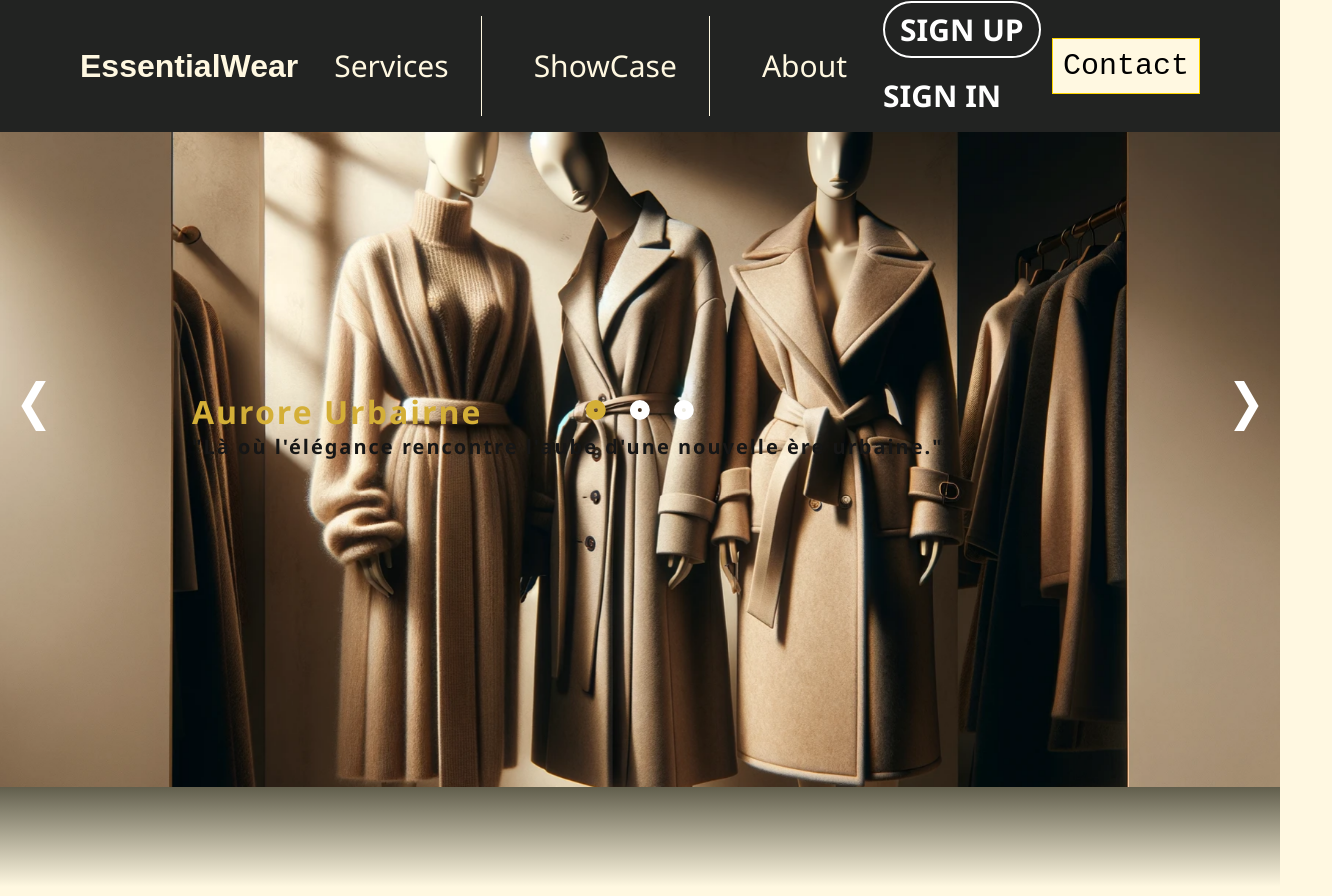
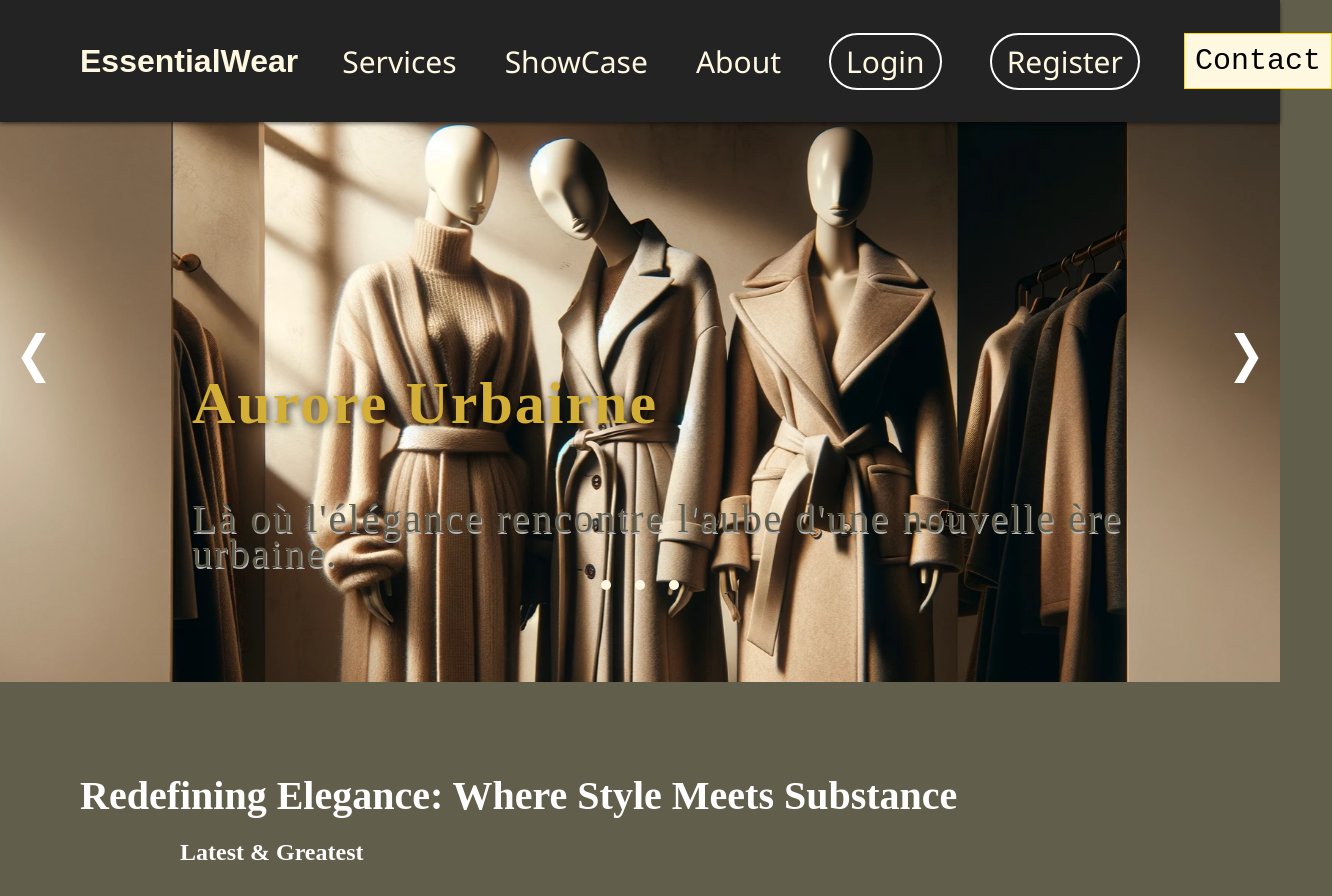
Before and after one commit to BdeB-Org/tp-1-partie1-tp1-karl-yasser, a plain HTML site: page index.html in a window 1280 px wide. Shown: the top 896 px of the page, 1332 px wide, since content can reach past the window. Drawn offline with nearby package versions, Linux system fonts and the light colour scheme; a web font is replaced by a local one.

Commit message:
Okay so on the main i did a little clean up
Added the product img, change a couple of corrupted class plus added the product content..

```diff
--- a/css/commun.css
+++ b/css/commun.css
@@ -1,107 +1,95 @@
 @import url('https://fonts.googleapis.com/css2?family=Kode+Mono:wght@500&display=swap');
 
 
-/*Nav Bar*/
+body {
+    margin: 0;
+    padding: 0;
+    background-color: #615e4c;
+}
 
-li,
-a,
-button {
+header {
+    position: relative;
+    display: flex;
+    align-items: center;
+    width: 100%;
+    background-color: #222322;
+    box-shadow: 0 2px 4px rgba(0, 0, 0, 0.5);
+    z-index: 2;
+}
 
+nav {
+    display: flex;
+    justify-content: space-between;
+    align-items: center;
+    margin-right: 10vh;
+    width: 100%;
+    margin-left: 10vh;
+}
+
+.nav_links {
+    display: flex;
+    justify-content: center;
+    padding: 0 20px;
+    list-style: none;
+    /* Removes bullet points from the list */
+}
+
+
+.nav_links li {
+    margin-left: 3vh;
+    margin-right: 3vh;
+
+}
+
+.nav_links a:hover {
+    color: #D4AF37;
+    /* Change la couleur au survol */
+    transition: color 0.3s ease-in-out;
+}
+
+/* Si vous souhaitez également un effet sur les boutons */
+.cta button:hover {
+    background-color: #222322;
+    /* Change la couleur de fond au survol */
+    color: #FFF8E1;
+    /* Change la couleur du texte au survol */
+    border-color: #D4AF37;
+    /* Change la couleur de la bordure au survol */
+    transition: background-color 0.3s ease-in-out, color 0.3s ease-in-out;
+    /* Transition douce pour les changements */
+}
+
+.logo-essential a:hover {
+    color: #D4AF37;
+    /* Change la couleur du texte au survol */
+    text-decoration: underline;
+    /* Ajoute un soulignement */
+    transition: color 0.3s ease-in-out;
+    /* Assure une transition douce */
+}
+
+
+.cta button {
+    right: 10vh;
+    display: flex;
+    background-color: #FFF8E1;
+    z-index: 3;
+    align-self: flex-end;
+    padding: 10px;
+    border: 1px solid #FFD700;
     font-family: "Kode Mono", monospace;
     font-size: 30px;
     font-weight: 500;
     font-style: normal;
 }
 
-nav {
-    display: flex;
-    flex-direction: row;
-    width: 100%;
-    margin-left: 10vh;
-    height: auto;
-    align-items: center;
-    font-family: "Protest Revolution", sans-serif;
-    line-height: 10vh;
 
 
 
 
 
-}
-
-.nav_links {
-    display: flex;
-    align-items: center;
-    list-style: none;
-    /* Remove default list styles */
-    flex-direction: space-between;
-    font-family: "Protest Revolution", sans-serif;
 
 
-
-}
-
-.nav_links li {
-    display: flex;
-    padding-right: 90px;
-    font-family: "Protest Revolution", sans-serif;
-
-
-}
-
-.nav-container {
-    display: flex;
-    justify-content: space-between;
-    /* This aligns nav links to the left and button to the right */
-    align-items: center;
-    /* Keep items vertically aligned */
-    width: 100%;
-    /* Ensure it spans the full width of its parent */
-    margin-right: 10vh;
-}
-
-.cta button {
-    right: 10vh;
-    display: flex;
-    background-color: #FFF8E1;
-    z-index: 1000;
-    align-self: flex-end;
-    padding: 10px;
-    border: 1px solid #FFD700;
-
-}
-
-
-.logo-essential {
-    color: #FFF8E1;
-    /* Off-White or Cream */
-
-}
-
-
-
-* {
-    margin: 0;
-    padding: 0px;
-    box-sizing: border-box;
-}
-
-
-header {
-    position: abso;
-    /* Consider using 'relative' if you don't need the header to be 'absolute' */
-    display: flex;
-    align-items: center;
-    width: 100%;
-    min-height: 10vh;
-    /* Flexible minimum height */
-    background-color: #222322;
-    box-shadow: 0 2px 4px rgba(0, 0, 0, 0.5);
-    z-index: 2;
-
-
-
-}
 
 
 header h4 {
@@ -184,105 +172,14 @@ a {
     /* Optional: removes the underline from links */
 }
 
-body {
-
-    background-color: #FFF8E1;
-    /* Off-White or Cream */
-    color: #222322;
-    font-family: 'Segoe UI', Tahoma, Geneva, Verdana, sans-serif;
-    margin: 0;
-    padding: 0;
-}
 
 
 
 
-.ad-container {
-    display: flex;
-    justify-content: center;
-    align-items: center;
-    background-color: #615e4c;
-    color: #FFF8E1;
-    /* Crème pour le texte */
-    margin: 10vh, 10vh, 10vh;
-    height: 50vh;
-
-}
-
-content h4 {
-
-    font-size: 10vh;
-    font-family: bold;
-
-}
-
-content p {
-
-    font-size: 2vh;
-
-}
-
-.nav_links a:hover {
-    color: #D4AF37;
-    /* Change la couleur au survol */
-    text-decoration: underline;
-    /* Ajoute un soulignement pour mettre en évidence */
-    transition: color 0.3s ease-in-out;
-    /* Transition douce pour le changement de couleur */
-}
-
-/* Si vous souhaitez également un effet sur les boutons */
-.cta button:hover {
-    background-color: #222322;
-    /* Change la couleur de fond au survol */
-    color: #FFF8E1;
-    /* Change la couleur du texte au survol */
-    border-color: #D4AF37;
-    /* Change la couleur de la bordure au survol */
-    transition: background-color 0.3s ease-in-out, color 0.3s ease-in-out;
-    /* Transition douce pour les changements */
-}
-
-.logo-essential a:hover {
-    color: #D4AF37;
-    /* Change la couleur du texte au survol */
-    text-decoration: underline;
-    /* Ajoute un soulignement */
-    transition: color 0.3s ease-in-out;
-    /* Assure une transition douce */
-}
-
-.nav_links li {
-    padding: 10px 20px;
-    /* Ajoute un peu d'espacement autour des liens */
-    margin: 0 2vh;
-    /* Espacement entre chaque élément li */
-}
-
-.nav_links li:not(:last-child) {
-    border-right: 1px solid #FFF8E1;
-    /* Ajoute une séparation entre les éléments, sauf pour le dernier */
-    padding-right: 4vh;
-}
-
-
-/*test*/
-.slider {
-    position: relative;
-    width: 100%;
-}
-
-.myslider {
-    display: none;
-    height: 665px;
-    overflow: hidden;
-}
-
 .prev,
 .next {
-
     position: absolute;
-    top: 50%;
+    top: 44vh;
     transform: translate(0, -50%);
     font-size: 50px;
     padding: 15px;
@@ -290,13 +187,16 @@ content p {
     color: #FFF;
     transition: 0.1s;
     user-select: none;
+}
 
-}
+
+
 
 .prev:hover,
 .next:hover {
 
-    color: #615e4c
+    color: #D4AF37;
+
 }
 
 .next {
@@ -335,20 +235,19 @@ content p {
     /* Off-White or Cream */
 }
 
-.sign {
-    float: right;
-    line-height: 60px;
 
-
-}
 
 .sign a {
 
     color: #FFF;
     font-weight: bold;
-
     text-decoration: none;
 
+    .sign a:hover {
+
+        color: #D4AF37;
+        border-color: #161616
+    }
 }
 
 .act {
@@ -358,67 +257,41 @@ content p {
 
 }
 
-.sign a:hover {
-
-    color: #D4AF37;
-    border-color: #161616
-}
-
 .slider {
 
     position: relative;
     width: 100%;
     background-color: #FFF;
-
 }
 
 .myslider {
     display: none;
-    height: 655px;
     overflow: hidden;
-}
-
-.prev,
-.next {
-    position: absolute;
-    top: 50%;
-    transform: translate(0, -50%);
-    font-size: 50px;
-    padding: 15px;
-    cursor: pointer;
-    color: #FFF;
-    transition: 0.1s;
-    user-select: none;
-
-}
-
-.prev:hover,
-.next:hover {
-
-    color: #D4AF37;
-
-}
-
-.next {
-    right: 0;
+    height: 70vh;
 }
 
 .dotsbox {
     position: absolute;
-    display: flexbox;
     left: 50%;
-    top: 50%;
+    top: 72vh;
     transform: translate(-50%);
+    cursor: pointer;
+}
 
-    cursor: pointer;
+.fade {
+
+    -webkit-animation-name: fade;
+    -webkit-animation-duration: 1.5sec;
+    animation-name: fade;
+    animation-duration: 1.5s;
 }
 
 .dots {
 
     display: inline-block;
-    width: 20px;
-    height: 20px;
-    border: 1vh solid #FFF;
+    width: 10px;
+    height: 10px;
+    background-color: #FFF8E1;
     border-radius: 60%;
     margin: 0 10px;
     cursor: pointer;
@@ -429,13 +302,7 @@ content p {
     border-color: #D4AF37;
 }
 
-.fade {
 
-    -webkit-animation-name: fade;
-    -webkit-animation-duration: 1.5sec;
-    animation-name: fade;
-    animation-duration: 1.5s;
-}
 
 @-webkit-keyframes fade {
 
@@ -478,6 +345,24 @@ content p {
     z-index: 1;
 }
 
+.text h1 {
+
+    color: #D4AF37;
+    font-weight: bold;
+    font-size: 60px;
+    text-shadow: 2px 2px 8px rgba(0, 0, 0, 0.7);
+
+}
+
+.text p {
+    padding-top: 40px;
+
+    font-size: 40px;
+    color: #615e4c;
+    text-shadow: 1px 2px 0px #b4b2b2;
+    /* Lighter shadow for dark text */
+}
+
 @keyframes posi {
 
     from {
@@ -500,30 +385,16 @@ content p {
     }
 }
 
-.text h1 {
 
-    color: #D4AF37;
-    font-weight: bold;
-    border: #161616;
 
-}
-
-.text p {
-
-    font-weight: bold;
-    font-size: 20px;
-    color: #161616;
-}
-
-img {
+.slider img {
     transform: scale(1.2, 1.2);
     -webkit-animation-name: zoomin;
     -webkit-animation-duration: 40s;
     animation-name: zoomin;
-    animation-duration: 40sec;
+    animation-duration: 30sec;
     flex-wrap: wrap;
     width: 100%;
-    height: 100%;
     object-fit: cover;
 }
 
@@ -618,17 +489,64 @@ img {
 }
 
 
-.divider {
+.ad-content {
+    margin-left: 10vh;
+}
+
+.ad-content h4 {
+    color: #FFF;
+    font-size: 5vh;
+    font-family: bold;
+    padding: 0;
+    margin-top: 90px;
+    margin-bottom: 10px;
+}
+.ad-content h2{
+    padding-left: 100px;
+    color: #FFF;
+    font-size: 3vh;
+
+}
+
+.images-tendance{
+    display: flex;
+    margin-top: 100px;
+    justify-content: center;
+    justify-content:space-around;
     position: relative;
-    background: transparent;
-  }
+    text-align: center;
+}
+.images-tendance img{
 
-  .divider::before {
-    content: ""; /* Nécessaire pour afficher le pseudo-élément */
-    position: absolute; /* Positionne le pseudo-élément par rapport à son parent */
-    top: 0; /* Aligné en haut */
-    left: 0; /* Aligné à gauche */
-    width: 100%; /* Assure que le pseudo-élément s'étend sur toute la largeur */
-    height: 100px; /* Hauteur du dégradé, simulant la "bordure" */
-    background: linear-gradient(to bottom, #615e4c, transparent); /* Dégradé de la couleur au transparent */
-  }
+    border-radius: 40px;
+
+}
+
+
+
+.product-content{
+    display: flex;
+    flex-direction: row;
+    justify-content: space-between;
+    margin-left: 18vh;
+    margin-right: 18vh;
+    text-align: center;
+    margin-top: 50px;
+
+}
+
+.product h1{
+font-weight: bold;
+color:#222322;
+font-size: 3vh;
+
+}
+
+.product h2{
+
+
+}
+
+.product p{
+font-size: 30px;
+}
--- a/index.html
+++ b/index.html
@@ -30,8 +30,8 @@
         </h1>
     </div>
     <header>
-        <nav class="nav-container">
-            <a class="logo-essential" href="#">
+        <nav>
+            <a>
                 <h4>
                     EssentialWear
                 </h4>
@@ -52,22 +52,33 @@
                         About
                     </a>
                 </li>
+
+
+                <li>
+                    <a class="act" href="#">
+                        Login
+                    </a>
+                </li>
+                <li>
+                    <a class="act" href="#">
+                        Register
+                    </a>
+                </li>
+
+
             </ul>
-            <div class="sign">
-                <a class="act" href="#">
-                    SIGN UP
-                </a>
-                <a href="#">
-                    SIGN IN
-                </a>
-            </div>
+
             <a class="cta" href="#">
                 <button>
                     Contact
                 </button>
             </a>
+
         </nav>
+
     </header>
+
+
     <div class="slider">
         <!-- Slider item 1 -->
         <div class="myslider fade">
@@ -76,7 +87,7 @@
                     Aurore Urbairne
                 </h1>
                 <p>
-                    "Là où l'élégance rencontre l'aube d'une nouvelle ère urbaine."
+                    Là où l'élégance rencontre l'aube d'une nouvelle ère urbaine.
                 </p>
             </div>
             <img alt="Aurore Urbairne" src="/images/wide_image1_mannequin.webp" />
@@ -120,10 +131,49 @@
         <span class="dots">
         </span>
     </div>
-    <script src="/css/app.js">
-    </script>
 
-    <div class="divider"></div>
+    <content>
+
+
+        <div class="ad-content">
+            <h4>Redefining Elegance: Where Style Meets Substance</h4>
+            <h2>Latest & Greatest</h2>
+        </div>
+
+        <div class="images-tendance">
+            <img src="/images/image_1_tendances_mannequin.jpg" width="320vh" height="520vh">
+            <img src="/images/image_2_tendances_mannequin.jpg" width="320vh" height="520vh">
+            <img src="/images/image_3_tendances_mannequin.jpg" width="320vh" height="520vh">
+
+
+        </div>
+
+        <div class="product-content">
+
+            <div class="product">
+                <h1>Urban Elegance Overcoat</h1>
+                <p>$349.99</p>
+                <h2><a href="view">View</a></h2>
+            </div>
+
+            <div class="product">
+                <h1>Urban Elegance Overcoat</h1>
+                <p>$349.99</p>
+                <h2><a href="view">View</a></h2>
+            </div>
+            <div class="product">
+                <h1>Urban Elegance Overcoat</h1>
+                <p>$349.99</p>
+                <h2><a href="view">View</a></h2>
+            </div>
+
+
+
+        </div>
+
+    </content>
+
+
 
 
 
@@ -133,3 +183,7 @@
 </body>
 
 </html>
+
+
+<script src="/css/app.js">
+</script>
```
Also changed, not shown: images/image_1_mannequin.webp (deleted), images/image_1_tendances_mannequin.jpg (added), images/image_2_mannequin.webp (deleted), images/image_2_tendances_mannequin.jpg (added), images/image_3_mannequin.webp (deleted), images/image_3_tendances_mannequin.jpg (added).
